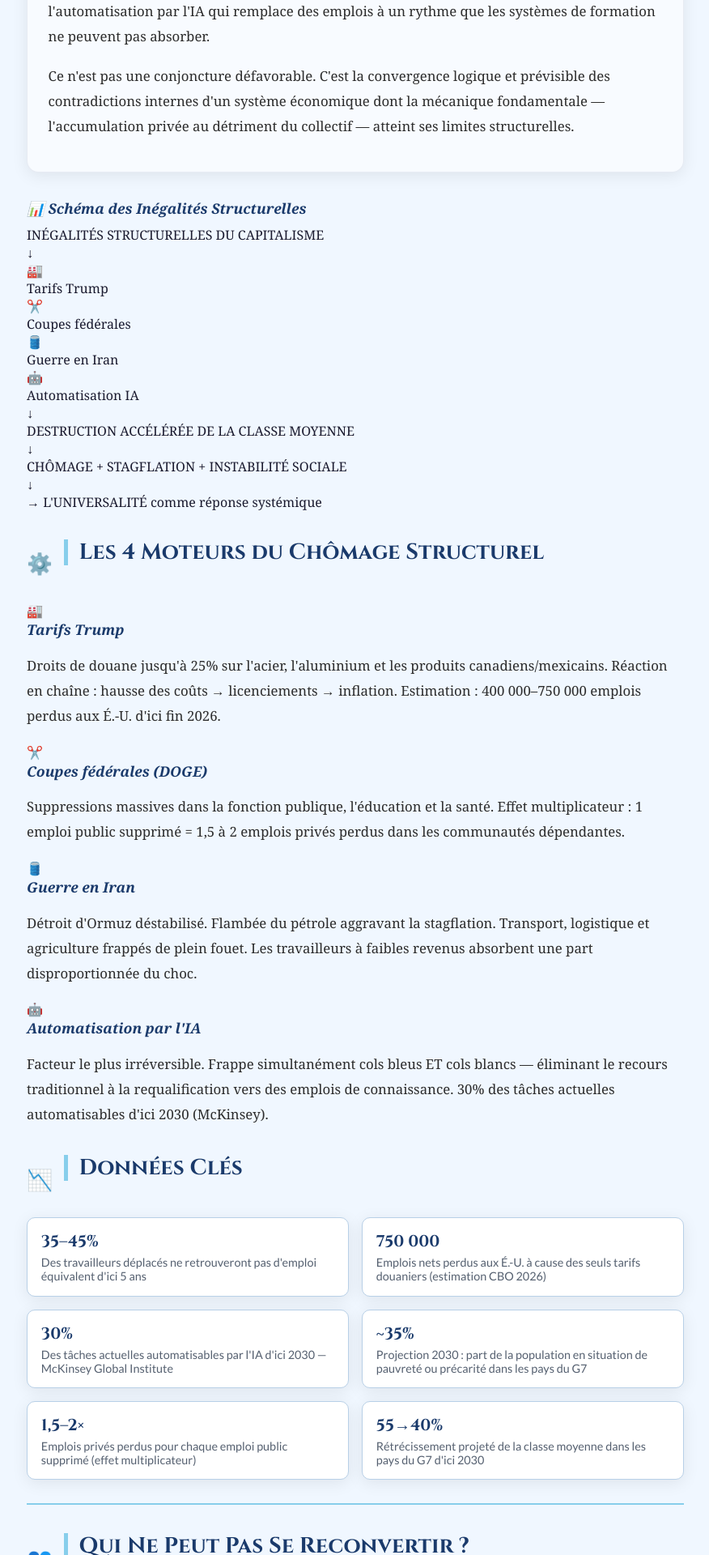
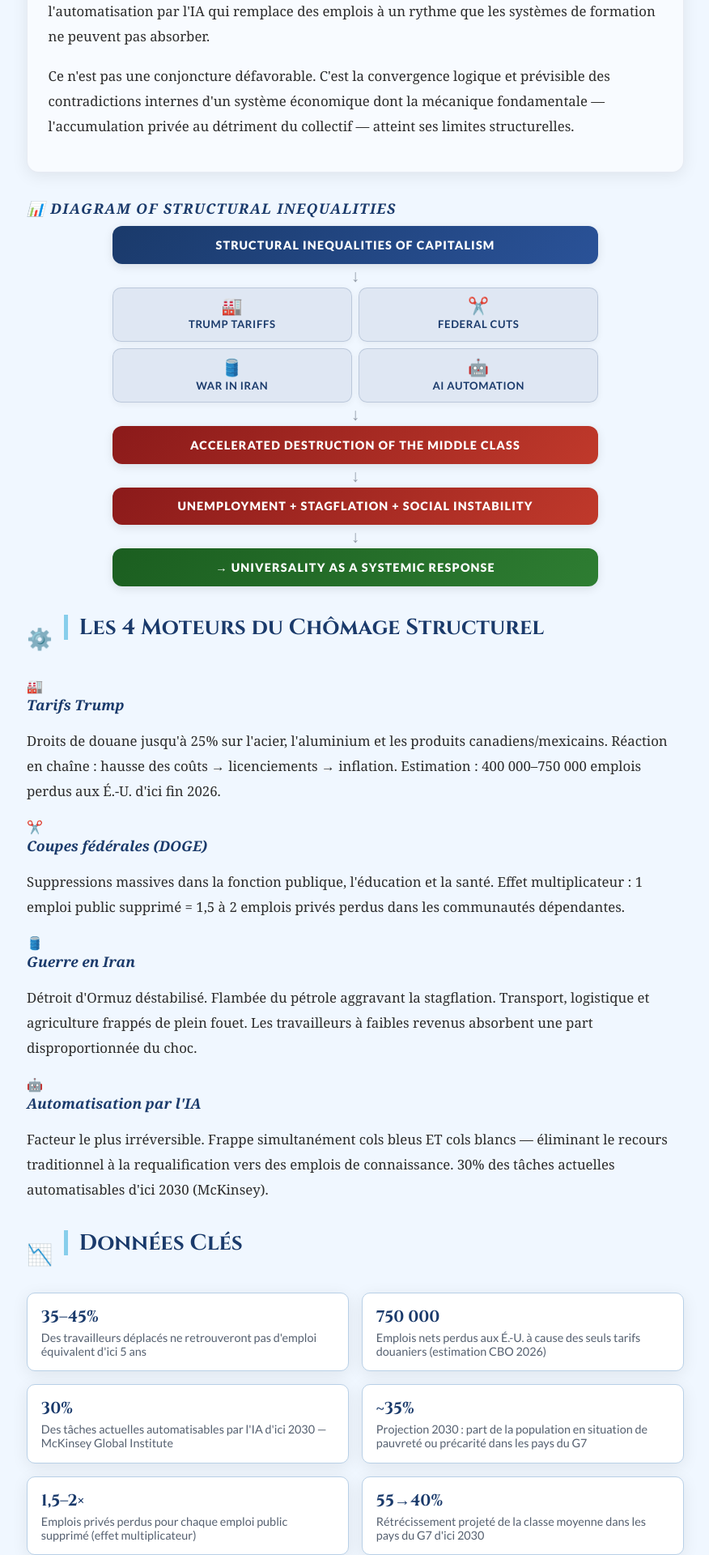
Before and after one commit to Monde-Universel/Monde-Universel.github.io, a Jekyll site: the page built from chomage.html, in a window 1280 px wide. Shown: the part 832-2752 px from the top of the page at 81% size, without its empty margins (201-1077 px from the left). Built offline with Jekyll 4.4.1, drawn with Linux system fonts in a browser that asks for light colours.

Commit message:
Add files via upload

```diff
--- a/chomage.html
+++ b/chomage.html
@@ -95,6 +95,92 @@ description_en: "The structural inequalities of capitalism are accelerating. Ana
     opacity: 0.7;
   }
 }
+
+/* ── Schéma des inégalités → cartes empilées ── */
+.diag-wrapper {
+  display: flex;
+  flex-direction: column;
+  align-items: center;
+  gap: 0;
+  margin: 1.2rem 0 1.8rem;
+}
+.diag-heading {
+  align-self: flex-start;
+  font-family: 'Lato', Arial, sans-serif;
+  font-size: 0.92rem;
+  font-weight: 700;
+  color: var(--color-text-muted, #556070);
+  margin-bottom: 1rem;
+  text-transform: uppercase;
+  letter-spacing: 0.08em;
+}
+.diag-card {
+  width: 100%;
+  max-width: 600px;
+  border-radius: 0.75rem;
+  padding: 0.85rem 1.2rem;
+  text-align: center;
+  font-family: 'Lato', Arial, sans-serif;
+  font-size: 0.9rem;
+  font-weight: 800;
+  letter-spacing: 0.08em;
+  text-transform: uppercase;
+  box-shadow: 0 3px 12px rgba(0,0,0,0.10);
+  line-height: 1.35;
+}
+.diag-card--top {
+  background: linear-gradient(135deg, #1a3a6b 0%, #2a5298 100%);
+  color: #ffffff;
+}
+.diag-causes-grid {
+  display: grid;
+  grid-template-columns: repeat(2, 1fr);
+  gap: 0.55rem;
+  width: 100%;
+  max-width: 600px;
+}
+.diag-cause-card {
+  border-radius: 0.65rem;
+  padding: 0.7rem 0.6rem;
+  text-align: center;
+  font-family: 'Lato', Arial, sans-serif;
+  font-size: 0.82rem;
+  font-weight: 700;
+  letter-spacing: 0.05em;
+  text-transform: uppercase;
+  background: rgba(26, 58, 107, 0.08);
+  border: 1px solid rgba(26, 58, 107, 0.18);
+  color: #1a3a6b;
+  box-shadow: 0 2px 8px rgba(0,0,0,0.06);
+  line-height: 1.3;
+}
+[data-theme="dark"] .diag-cause-card {
+  background: rgba(127, 185, 223, 0.12);
+  border-color: rgba(127, 185, 223, 0.25);
+  color: var(--color-primary);
+}
+.diag-cause-card .diag-icon {
+  display: block;
+  font-size: 1.3rem;
+  margin-bottom: 0.3rem;
+  line-height: 1;
+}
+.diag-card--warn {
+  background: linear-gradient(135deg, #8b1a1a 0%, #c0392b 100%);
+  color: #ffffff;
+}
+.diag-card--ok {
+  background: linear-gradient(135deg, #1b5e20 0%, #2e7d32 100%);
+  color: #ffffff;
+}
+.diag-arrow {
+  font-size: 1.3rem;
+  color: var(--color-text-muted, #556070);
+  line-height: 1;
+  margin: 0.25rem 0;
+  opacity: 0.6;
+}
+
 </style>
 
 <!-- ═══════════════════════════════════════
@@ -117,29 +203,21 @@ description_en: "The structural inequalities of capitalism are accelerating. Ana
 <p id="intro2">Ce n'est pas une conjoncture défavorable. C'est la convergence logique et prévisible des contradictions internes d'un système économique dont la mécanique fondamentale — l'accumulation privée au détriment du collectif — atteint ses limites structurelles.</p>
 </div>
 <div class="diag-wrapper">
-<h3 class="diag-heading" id="diag-heading">📊 Schéma des Inégalités Structurelles</h3>
-<div class="diag-box diag-top" id="diag-top">
-      INÉGALITÉS STRUCTURELLES DU CAPITALISME
-    </div>
+<h3 class="diag-heading" id="diag-heading">📊 Diagram of Structural Inequalities</h3>
+<div class="diag-card diag-card--top" id="diag-top">STRUCTURAL INEQUALITIES OF CAPITALISM</div>
 <div class="diag-arrow">↓</div>
-<div class="diag-causes">
-<div class="diag-cause" id="diag-c1">🏭<br/>Tarifs Trump</div>
-<div class="diag-cause" id="diag-c2">✂️<br/>Coupes fédérales</div>
-<div class="diag-cause" id="diag-c3">🛢️<br/>Guerre en Iran</div>
-<div class="diag-cause" id="diag-c4">🤖<br/>Automatisation IA</div>
+<div class="diag-causes-grid">
+  <div class="diag-cause-card" id="diag-c1"><span class="diag-icon">🏭</span>Trump Tariffs</div>
+  <div class="diag-cause-card" id="diag-c2"><span class="diag-icon">✂️</span>Federal Cuts</div>
+  <div class="diag-cause-card" id="diag-c3"><span class="diag-icon">🛢️</span>War in Iran</div>
+  <div class="diag-cause-card" id="diag-c4"><span class="diag-icon">🤖</span>AI Automation</div>
 </div>
 <div class="diag-arrow">↓</div>
-<div class="diag-box diag-warn" id="diag-w1">
-      DESTRUCTION ACCÉLÉRÉE DE LA CLASSE MOYENNE
-    </div>
+<div class="diag-card diag-card--warn" id="diag-w1">ACCELERATED DESTRUCTION OF THE MIDDLE CLASS</div>
 <div class="diag-arrow">↓</div>
-<div class="diag-box diag-warn" id="diag-w2">
-      CHÔMAGE + STAGFLATION + INSTABILITÉ SOCIALE
-    </div>
+<div class="diag-card diag-card--warn" id="diag-w2">UNEMPLOYMENT + STAGFLATION + SOCIAL INSTABILITY</div>
 <div class="diag-arrow">↓</div>
-<div class="diag-box diag-ok" id="diag-ok">
-      → L'UNIVERSALITÉ comme réponse systémique
-    </div>
+<div class="diag-card diag-card--ok" id="diag-ok">→ UNIVERSALITY as a systemic response</div>
 </div>
 <div class="section-header">
 <span class="icon">⚙️</span>
```
